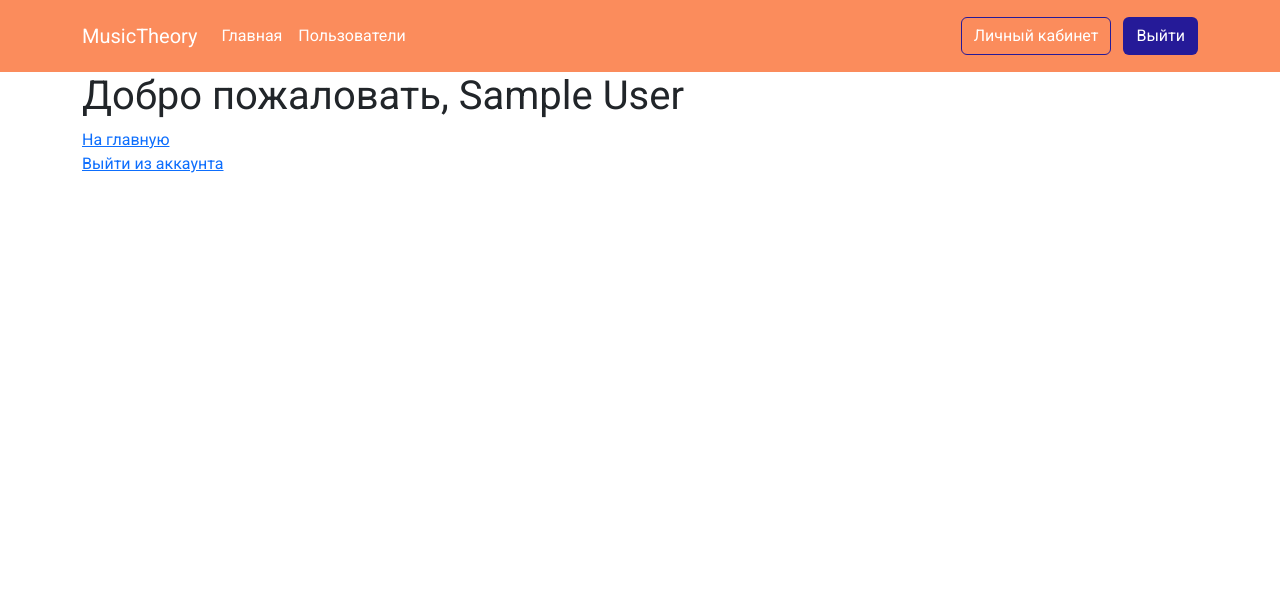
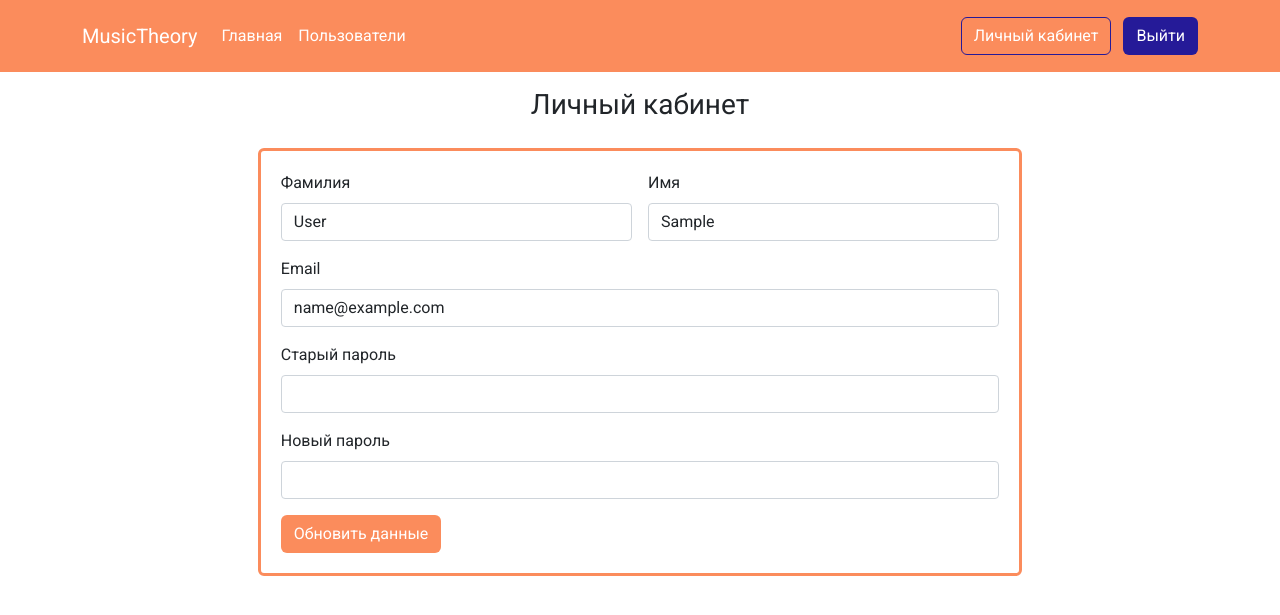
Before and after one commit to questonit/music-theory-flask, a Flask app: page /profile in a window 1280 px wide. Shown: the top 615 px of the page. Run offline with Flask 2, Linux system fonts and the light colour scheme; the visitor is signed in with stand-in values (Sample User, id 1).

Commit message:
добавляем личный кабинет

```diff
--- a/app/auth.py
+++ b/app/auth.py
@@ -1,4 +1,3 @@
-import email
 import re
 from flask_login import (
     LoginManager,
@@ -18,7 +17,6 @@ from flask import (
     url_for,
 )
 
-from app import views
 from app.models import User, get_id
 
 auth = Blueprint("auth", __name__, url_prefix="/auth")
--- a/app/templates/views/profile.html
+++ b/app/templates/views/profile.html
@@ -1,11 +1,35 @@
 {% extends "base.html" %}
 
 {% block app_content %}
-<h1 class="title">
-    Добро пожаловать, {{ name }}
-</h1>
+<div class="container d-flex flex-column align-items-center questions">
+    <h3 class="h3 mt-3 mb-3 fw-normal text-center">Личный кабинет</h3>
 
-<a href="{{ url_for('views.index') }}">На главную</a>
-<br>
-<a href="{{ url_for('auth.logout') }}">Выйти из аккаунта</a>
-{% endblock %}
+    <div class="form-question">
+        <form class="row g-3" method="POST" action="/profile">
+            <div class="col-md-6">
+                <label for="last_name" class="form-label">Фамилия</label>
+                <input type="text" class="form-control" name="last_name" id="last_name"
+                    value="{{current_user.last_name}}">
+            </div>
+            <div class="col-md-6">
+                <label for="first_name" class="form-label">Имя</label>
+                <input type="text" class="form-control" name="first_name" id="first_name"
+                    value="{{current_user.first_name}}">
+            </div>
+            <div class="col-12">
+                <label for="email" class="form-label">Email</label>
+                <input type="email" class="form-control" name="email" id="email" value="{{current_user.email}}">
+            </div>
+            <div class="col-12">
+                <label for="last_pass" class="form-label">Старый пароль</label>
+                <input type="password" class="form-control" name="last_pass" id="last_pass">
+            </div>
+            <div class="col-12">
+                <label for="new_pass" class="form-label">Новый пароль</label>
+                <input type="password" class="form-control" name="new_pass" id="new_pass">
+            </div>
+            <div class="col-12">
+                <button type="submit" class="btn btn-orange">Обновить данные</button>
+            </div>
+    </div>
+    {% endblock %}
--- a/app/views.py
+++ b/app/views.py
@@ -1,5 +1,15 @@
-from flask import current_app, Blueprint, render_template, request
+from flask import (
+    current_app,
+    Blueprint,
+    flash,
+    redirect,
+    render_template,
+    request,
+    url_for,
+)
 from flask_login import current_user, login_required
+from mongoengine.errors import NotUniqueError
+from app.auth import check_email
 from app.models import Test, User
 
 views = Blueprint("views", __name__, url_prefix="/")
@@ -10,13 +20,46 @@ def index():
     return render_template("views/index.html")
 
 
-@views.route("/profile")
+@views.route("/profile", methods=["GET", "POST"])
 @login_required
 def profile():
+    if request.method == "POST":
+        email = request.form.get("email")
+        new_password = request.form.get("new_pass")
+        last_password = request.form.get("last_pass")
+        first_name = request.form.get("first_name")
+        last_name = request.form.get("last_name")
 
-    return render_template(
-        "views/profile.html", name=f"{current_user.first_name} {current_user.last_name}"
-    )
+        user = current_user
+
+        if email and not check_email(email):
+            flash("Неверный формат email")
+            return redirect(url_for("views.profile"))
+
+        if new_password and not user.check_password(last_password):
+            flash("Неверный старый пароль")
+            return redirect(url_for("views.profile"))
+
+        if email:
+            user.email = email
+
+        if new_password:
+            user.set_password(new_password)
+
+        if first_name:
+            user.first_name = first_name
+
+        if last_name:
+            user.last_name = last_name
+        try:
+            user.save()
+        except NotUniqueError:
+            flash("Email уже используется")
+            return redirect(url_for("views.profile"))
+
+        flash("Данные успешно обновленны")
+
+    return render_template("views/profile.html")
 
 
 @views.route("/users")
@@ -55,7 +98,9 @@ def test():
     test_id = request.args.get("id")
     test = Test.objects(test_id=test_id).first()
 
-    return render_template("views/test.html", test=test, count_questions=len(test.question_array))
+    return render_template(
+        "views/test.html", test=test, count_questions=len(test.question_array)
+    )
 
 
 @views.route("/student_statistics")
```
